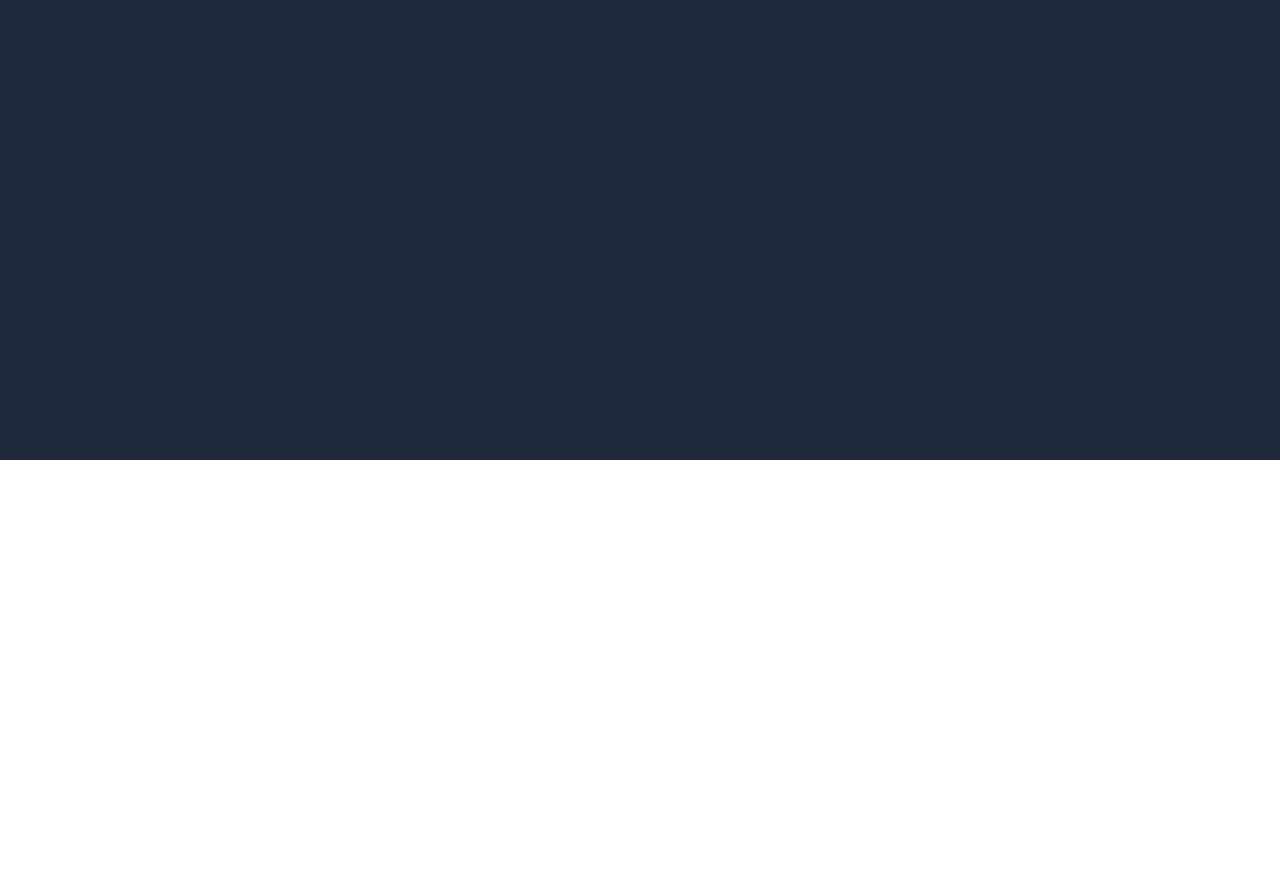
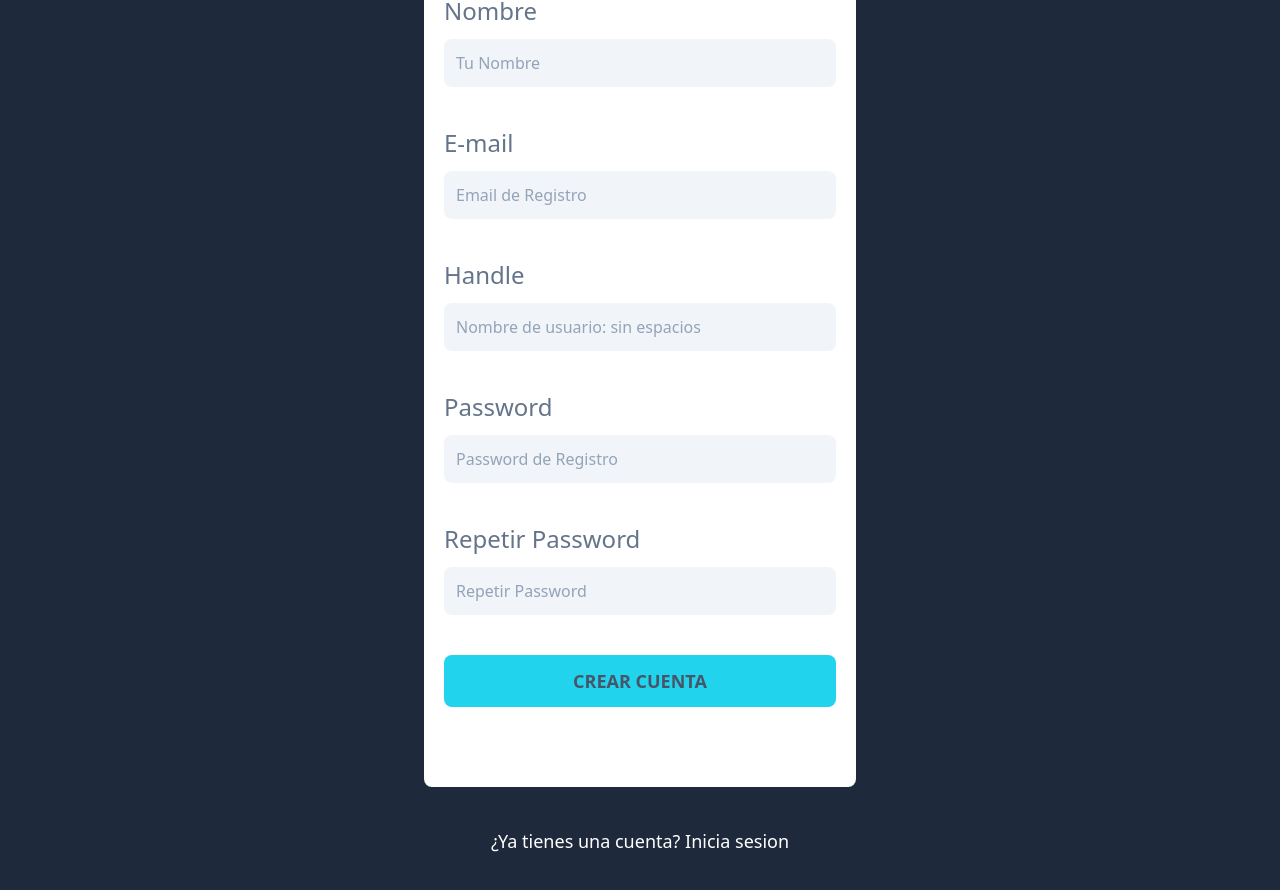
Before and after one commit to realjoaquinalvarez/Back-up-react-practice, a React app: page /auth/register in a window 1280 px wide. Shown: the part 340-1230 px from the top of the page. Before the commit the page ends 800 px from the top, so only its background shows below. Built offline with nearby package versions, Linux system fonts and the light colour scheme; the HTML template or start-up script is replaced by a standard one.

Commit message:
copia de seguridad

```diff
--- a/src/views/LoginView.tsx
+++ b/src/views/LoginView.tsx
@@ -3,9 +3,13 @@
 export default function LoginView() {
   return (
     <>
+      <h1 className="text-4xl text-white font-bold">Iniciar Sesion</h1>
 
-      <nav>
-        <Link to={"/auth/register"}>No tienes una cuenta?</Link>
+      <nav className="mt-10">
+        <Link
+          className="text-center text-white text-lg block"
+          to={"/auth/register"}
+        >No tienes una cuenta?</Link>
       </nav>
     </>
   );
--- a/src/views/RegisterView.tsx
+++ b/src/views/RegisterView.tsx
@@ -3,9 +3,83 @@
 export default function RegisterView() {
   return (
     <>
+      <h1 className="text-4xl text-white font-bold">Crear cuenta</h1>
 
-      <nav>
-        <Link to="/auth/login">Ya tienes una cuenta? Inicia sesion</Link>
+      <form
+        onSubmit={() => {}}
+        className="bg-white px-5 py-20 rounded-lg space-y-10 mt-10"
+      >
+        <div className="grid grid-cols-1 space-y-3">
+          <label htmlFor="name" className="text-2xl text-slate-500">
+            Nombre
+          </label>
+          <input
+            id="name"
+            type="text"
+            placeholder="Tu Nombre"
+            className="bg-slate-100 border-none p-3 rounded-lg placeholder-slate-400"
+          />
+        </div>
+        <div className="grid grid-cols-1 space-y-3">
+          <label htmlFor="email" className="text-2xl text-slate-500">
+            E-mail
+          </label>
+          <input
+            id="email"
+            type="email"
+            placeholder="Email de Registro"
+            className="bg-slate-100 border-none p-3 rounded-lg placeholder-slate-400"
+          />
+        </div>
+        <div className="grid grid-cols-1 space-y-3">
+          <label htmlFor="handle" className="text-2xl text-slate-500">
+            Handle
+          </label>
+          <input
+            id="handle"
+            type="text"
+            placeholder="Nombre de usuario: sin espacios"
+            className="bg-slate-100 border-none p-3 rounded-lg placeholder-slate-400"
+          />
+        </div>
+        <div className="grid grid-cols-1 space-y-3">
+          <label htmlFor="password" className="text-2xl text-slate-500">
+            Password
+          </label>
+          <input
+            id="password"
+            type="password"
+            placeholder="Password de Registro"
+            className="bg-slate-100 border-none p-3 rounded-lg placeholder-slate-400"
+          />
+        </div>
+
+        <div className="grid grid-cols-1 space-y-3">
+          <label
+            htmlFor="password_confirmation"
+            className="text-2xl text-slate-500"
+          >
+            Repetir Password
+          </label>
+          <input
+            id="password"
+            type="password"
+            placeholder="Repetir Password"
+            className="bg-slate-100 border-none p-3 rounded-lg placeholder-slate-400"
+          />
+        </div>
+
+        <input
+          type="submit"
+          className="bg-cyan-400 p-3 text-lg w-full uppercase text-slate-600 rounded-lg font-bold cursor-pointer"
+          value="Crear Cuenta"
+        />
+      </form>
+
+      <nav className="mt-10">
+        <Link className="text-center text-white text-lg block" to="/auth/login">
+          ¿Ya tienes una cuenta? Inicia sesion
+        </Link>
       </nav>
     </>
   );
```
